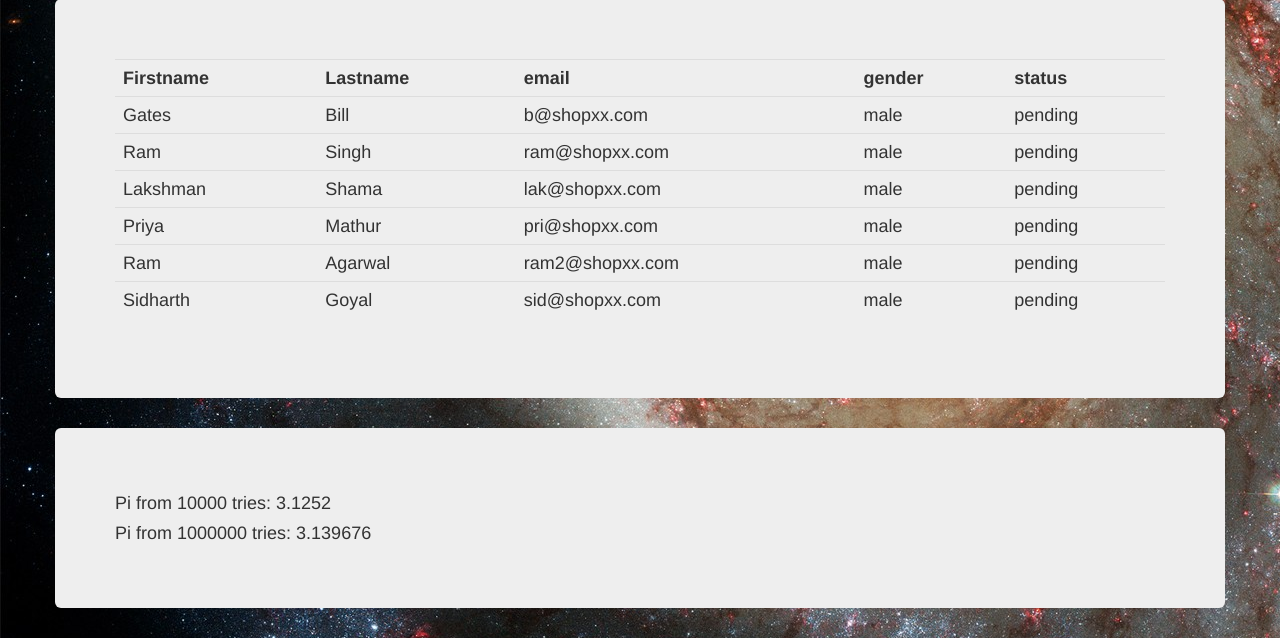
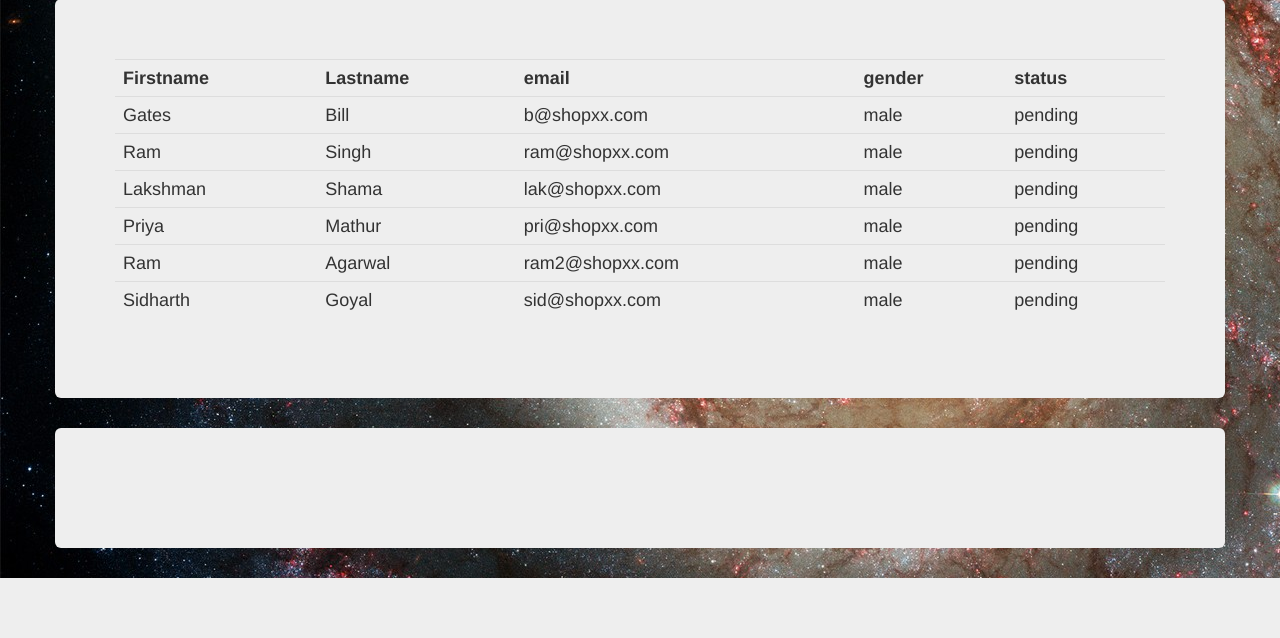
Before and after one commit to ensean/shopxx-php-demo, a PHP site: page / in a window 1280 px wide. Shown: the part 391-1029 px from the top of the page. After the commit the page ends 969 px from the top, so only its background shows below. Run offline with PHP 8.4, Linux system fonts and the light colour scheme; data comes from the database, SQL or seed files in the repository; data that the repository does not hold is empty; some libraries are stand-ins or nearby versions.

Commit message:
remove monte carlo pi to perform load test on nginx access

```diff
--- a/index.php
+++ b/index.php
@@ -71,25 +71,7 @@
                 ?>
             </div>
             <div class="hero-unit">
-            <?php
-            function monte_carlo_pi($n){
-                $m=0;
-                for($i=0;$i<$n;$i++){
-                    $x = mt_rand() / mt_getrandmax();
-                    $y = mt_rand() / mt_getrandmax();
-                    if(pow($x, 2) + pow($y, 2) <= 1){
-                        $m = $m +1;
-                    }
-                }
-                return 4 * $m/$n;
-            }
-            print "Pi from 10000 tries: ";
-            print monte_carlo_pi(10000);
-            print "</br>";
-            print "Pi from 1000000 tries: ";
-            print monte_carlo_pi(1000000);
-            print "</br>";
-            ?>
+
             </div>
         </div>
 
```
